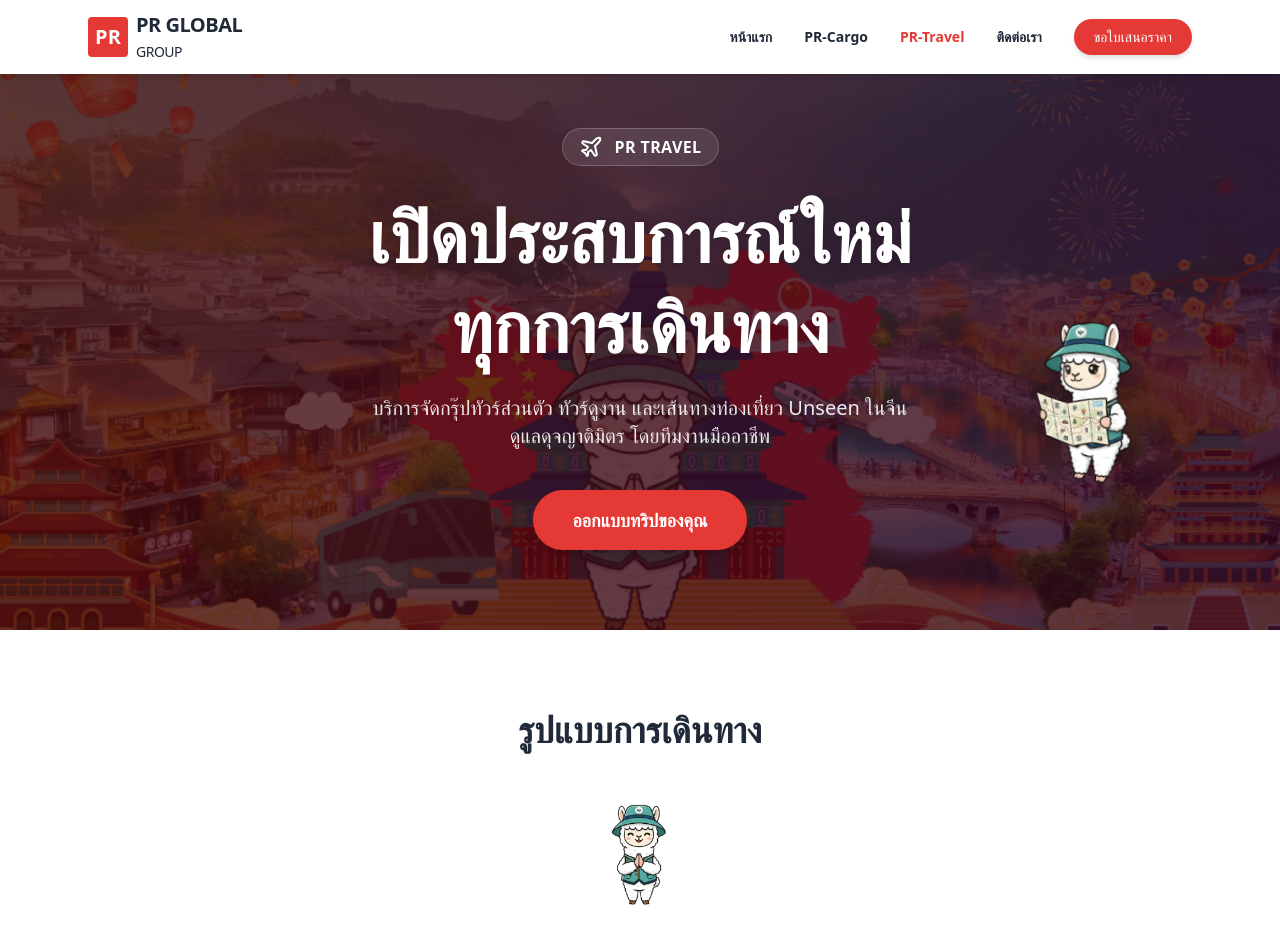
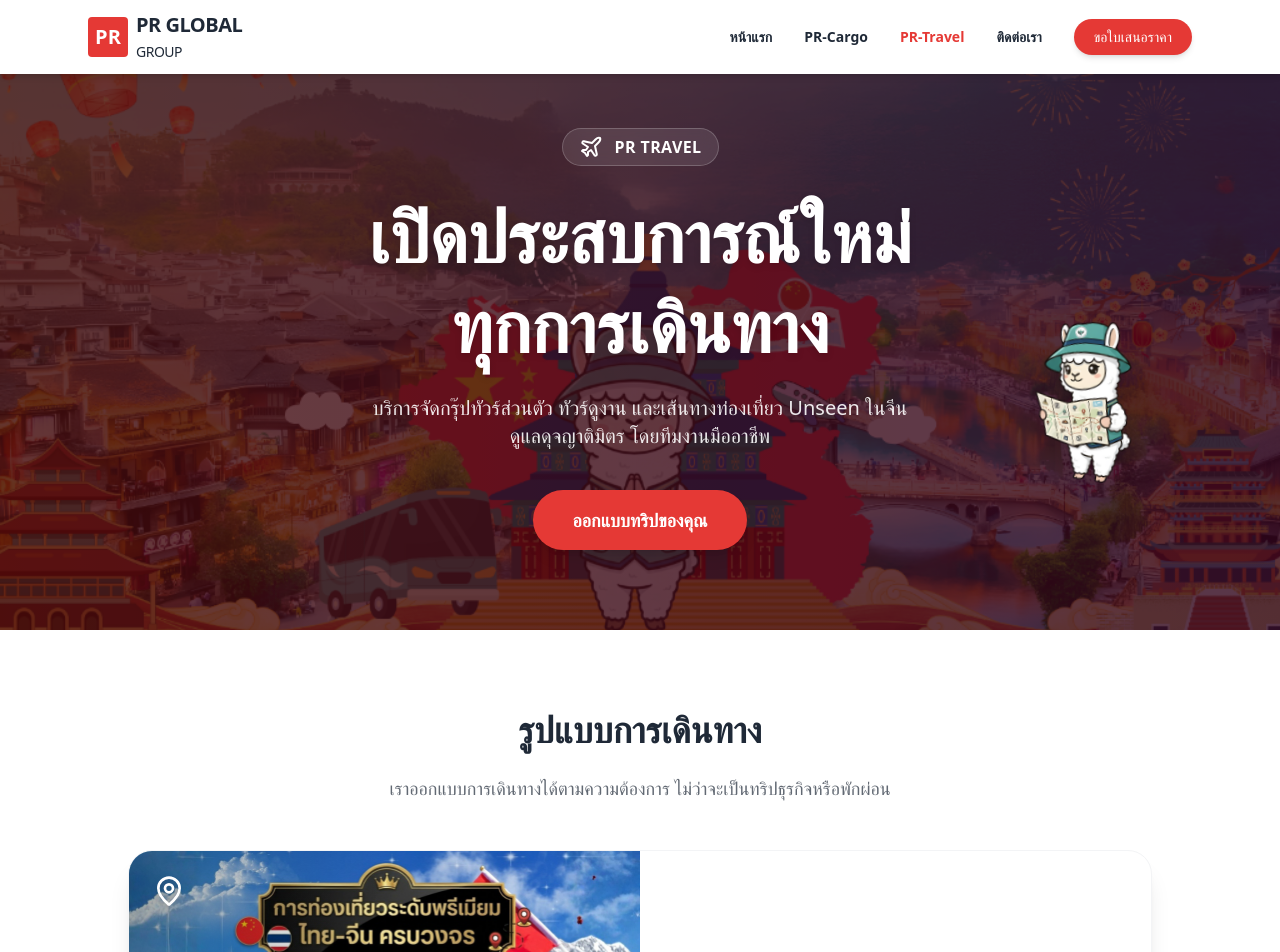
Before and after one commit to wasingsd/prgbgroup, a Next.js app: page /pr-travel in a window 1280 px wide. Shown: the top 952 px of the page. Built offline with nearby package versions, Linux system fonts and the light colour scheme.

Commit message:
Remove Welcome Alpaca mascot from PR Travel page

```diff
--- a/app/pr-travel/page.tsx
+++ b/app/pr-travel/page.tsx
@@ -59,9 +59,7 @@
 
                 <div className="container mx-auto px-8 relative">
                     <h2 className="text-3xl md:text-4xl font-bold text-center mb-6 text-[#1F2937]">รูปแบบการเดินทาง</h2>
-                    <div className="flex justify-center mb-8">
-                        <Image src={MascotWelcome} alt="Welcome Alpaca" width={200} height={200} className="w-40 h-auto animate-bounce-slow" />
-                    </div>
+
                     <p className="text-center text-[#1F2937]/70 mb-12 max-w-2xl mx-auto text-lg">เราออกแบบการเดินทางได้ตามความต้องการ ไม่ว่าจะเป็นทริปธุรกิจหรือพักผ่อน</p>
 
 
```
